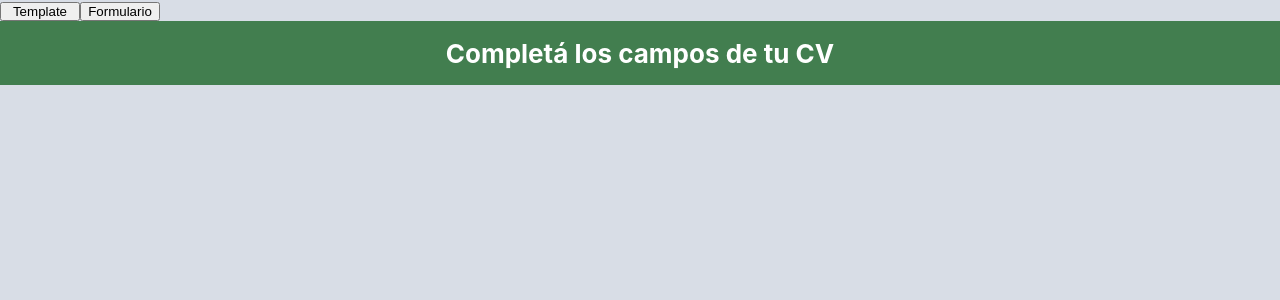
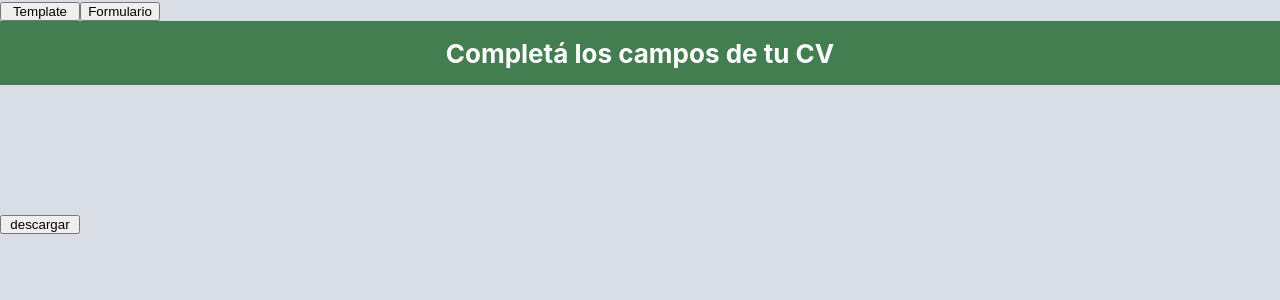
Before and after one commit to ALCavagnaro/CV_TEMPLATE_REACT, a React (Create React App) app: page /template in a window 1280 px wide. Shown: the top 300 px of the page. Built offline with nearby package versions, Linux system fonts and the light colour scheme.

Commit message:
Se agrega librería para imprimir PDF

```diff
--- a/package.json
+++ b/package.json
@@ -6,6 +6,7 @@
     "@testing-library/jest-dom": "^5.14.1",
     "@testing-library/react": "^11.2.7",
     "@testing-library/user-event": "^12.8.3",
+    "jspdf": "^2.4.0",
     "react": "^17.0.2",
     "react-dom": "^17.0.2",
     "react-router-dom": "^5.3.0",
--- a/src/Template/template.jsx
+++ b/src/Template/template.jsx
@@ -1,5 +1,7 @@
 import React , {useContext} from 'react';
 import { TemplateState } from '../Context/CVContext';
+import { jsPDF } from "jspdf";
+import Button from '../Button/button';
 
 
 
@@ -10,20 +12,26 @@ const Template = () => {
 
             console.log(state[0]);
 
+      const print = () => {
+            // Default export is a4 paper, portrait, using millimeters for units
+            const doc = new jsPDF();
 
+            doc.text(state, 10, 10);
+            doc.save("a4.pdf");
+      }
 
 
       return (
 
         <>
-
             <div>
                   <p>{state[0]}</p>
                   <p>{state[1]}</p>
                   <p>{state[2]}</p>
                   <p>{state[3]}</p>
             </div>
-           </>
+            <Button text='descargar' onClick = {print}/>
+      </>
 
       )
 
```
Also changed, not shown: 1 other file (tests, documents, lock files or other folders).
